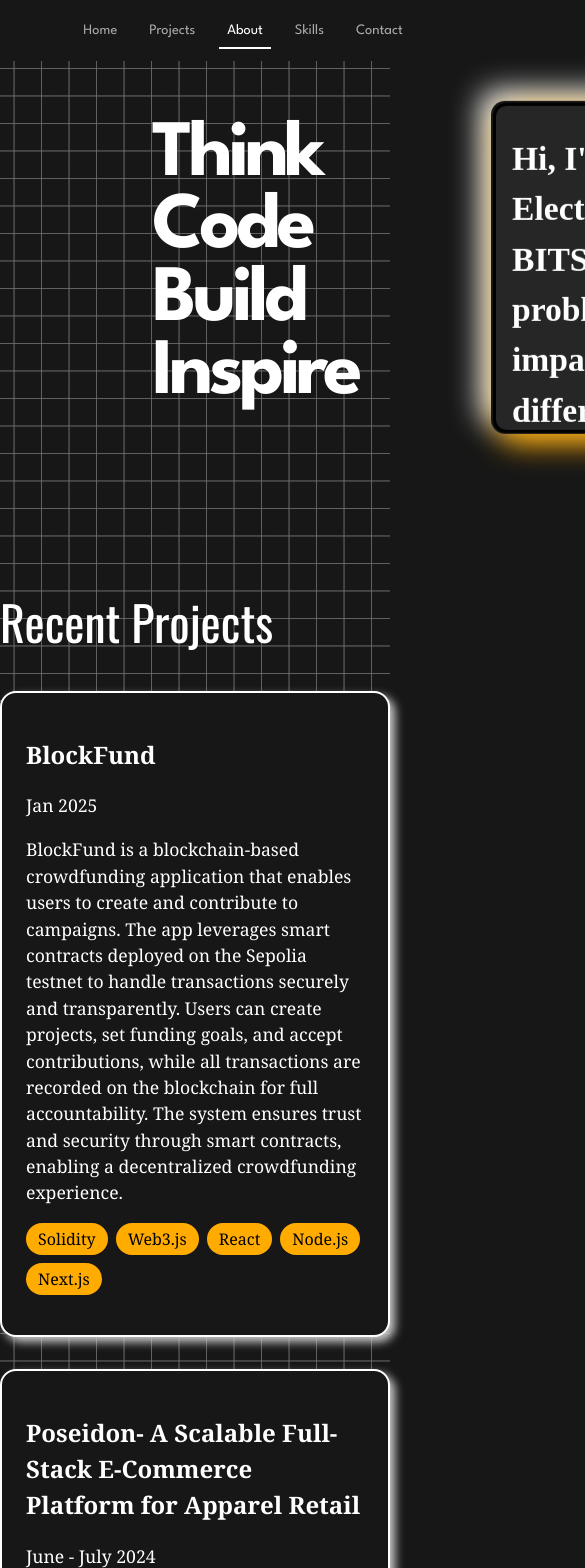
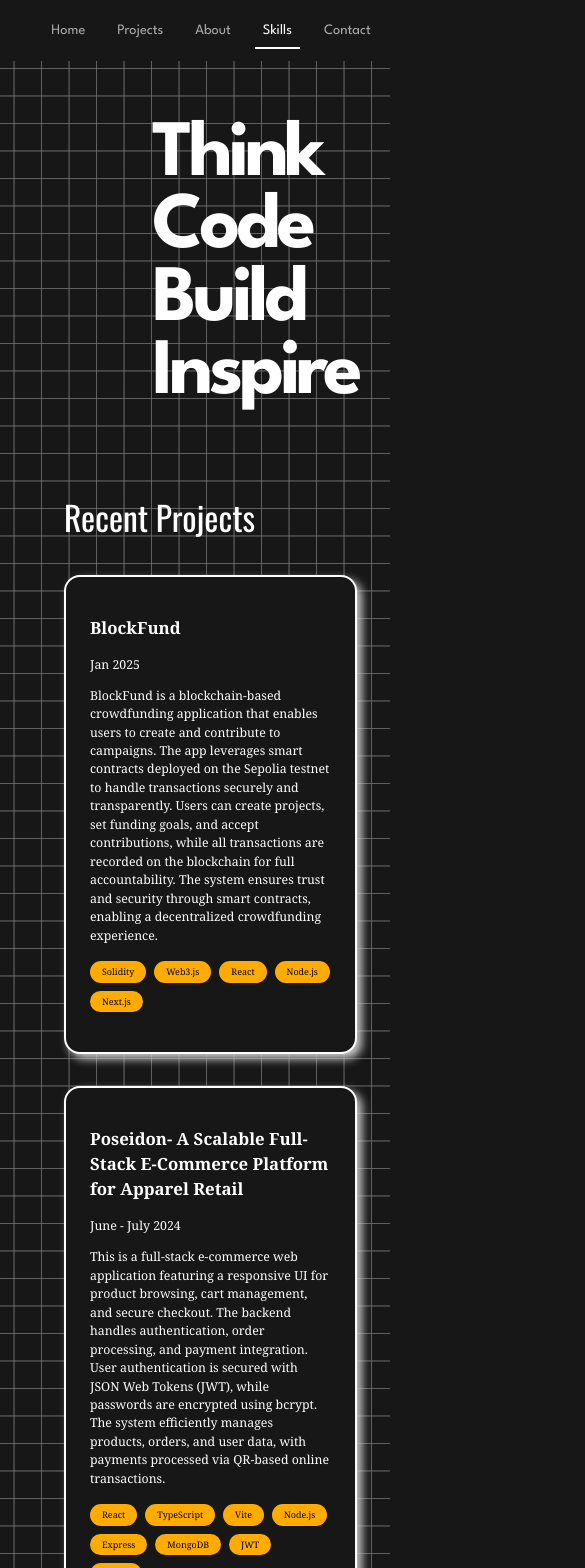
Before and after one commit to shrayash25/shrayash25.github.io, a React (Vite) app: page / in a window 390 px wide. Shown: the top 1568 px of the page, 585 px wide, since content can reach past the window. Built offline with nearby package versions, Linux system fonts and the light colour scheme; a web font is replaced by a local one.

Commit message:
Initial commit with responsive React component

```diff
--- a/package.json
+++ b/package.json
@@ -1,5 +1,5 @@
 {
-  "homepage": "https://shrayash25.github.io/",
+
   "name": "resume",
   "private": true,
   "version": "0.0.0",
--- a/src/App.css
+++ b/src/App.css
@@ -426,7 +426,37 @@ li::marker {
   .section {
     padding: 1rem;
   }
+  .projects-content{
+    font-size: 70%;
+    margin: 0rem 4rem;
+    width:75%;
+  }
+  .aboutt{
+    width:75%;
+    font-size: 65%;
+  }
+  .boxess {
+    padding: 1rem;
+    max-width: 95%;
+  }
+  .skills-title{
+    font-size:220%;
+  }
+  .hero-box2{
+    display:none;
+  }
 
+  .skills-grid {
+    gap: 0.75rem;
+  }
+  .tech-tag{
+    font-size:80%;
+  }
+  .skills-grid {
+    display: grid;
+    grid-template-columns: repeat(auto-fit, minmax(200px, 1fr));
+    gap: 0rem;
+  }
   .intro-text h1 {
     font-size: 2.5rem;
   }
--- a/src/components/Contact.tsx
+++ b/src/components/Contact.tsx
@@ -8,9 +8,9 @@ const Contact: React.FC = () => {
       <h3>I'm always open to new opportunities and interesting projects.</h3>
 
       <div className="contact-methods">
-        <a href="mailto:your.email@example.com" className="contactit">
+        <a href="mailto:shrayash25.works@gmail.com" className="contactit">
           <Mail size={30} />
-          <p>shrayash25.works@gmail.com</p>
+          <p> Click here to mail: shrayash25.works@gmail.com</p>
         </a>
         <a href="https://in.linkedin.com/in/shrayash-barnwal-aab29128a" target="#" className="contactit">
           <Linkedin size={30} />
--- a/src/components/Home.tsx
+++ b/src/components/Home.tsx
@@ -29,8 +29,10 @@ const Home: React.FC = () => {
              <div className="tb">
               <h2>Hi, I'm Shrayash, an Electrical and Electronics Engineering undergrad at BITS Pilani. Passionate about problem-solving and building impactful solutions to make a difference.</h2>
               <div className="quickc">
-                <Github size={30} color="black" />
-                <LinkedinIcon size={30} color="black"/>
+                <a href="https://github.com/shrayash25/" target="#">
+                <Github size={30} color="black" /></a>
+                <a href="https://in.linkedin.com/in/shrayash-barnwal-aab29128a" target="#">
+                <LinkedinIcon size={30} color="black"/></a>
                 </div>
 
              </div>
--- a/src/components/Navbar.css
+++ b/src/components/Navbar.css
@@ -5,13 +5,12 @@
 
   padding: 1rem ;
 
-
 }
 
 .nav-container {
   max-width: 800px;
   margin: 0 auto;
-  margin-right:-4rem;
+
   display: flex;
   justify-content: center;
   align-items: center;
--- a/src/components/Projects.tsx
+++ b/src/components/Projects.tsx
@@ -38,7 +38,7 @@ const Projects: React.FC = () => {
       description: "CryptoZen is a cryptocurrency-based marketplace built using HTML and CSS. It features a structured and intuitive UI, showcasing how users could browse and purchase items using crypto. While this project focuses solely on the frontend without backend integration or responsiveness, it effectively demonstrates the visual design and layout of a crypto-powered marketplace.",
       technologies: ["HTML", "CSS", "JavaScript"],
       timestamp:"Aug 2024",
-      liveLink: "https://shrayash25.github.io/BITS%20Blockchain/index.html "
+      liveLink: ""
     },
 
 
--- a/vite.config.ts
+++ b/vite.config.ts
@@ -3,5 +3,5 @@ import react from '@vitejs/plugin-react';
 
 export default defineConfig({
   plugins: [react()],
-  base: '/shrayash25.github.io/', // Your GitHub Pages repo name
+  // Your GitHub Pages repo name
 });
```
Also changed, not shown: 1 other file (tests, documents, lock files or other folders).
